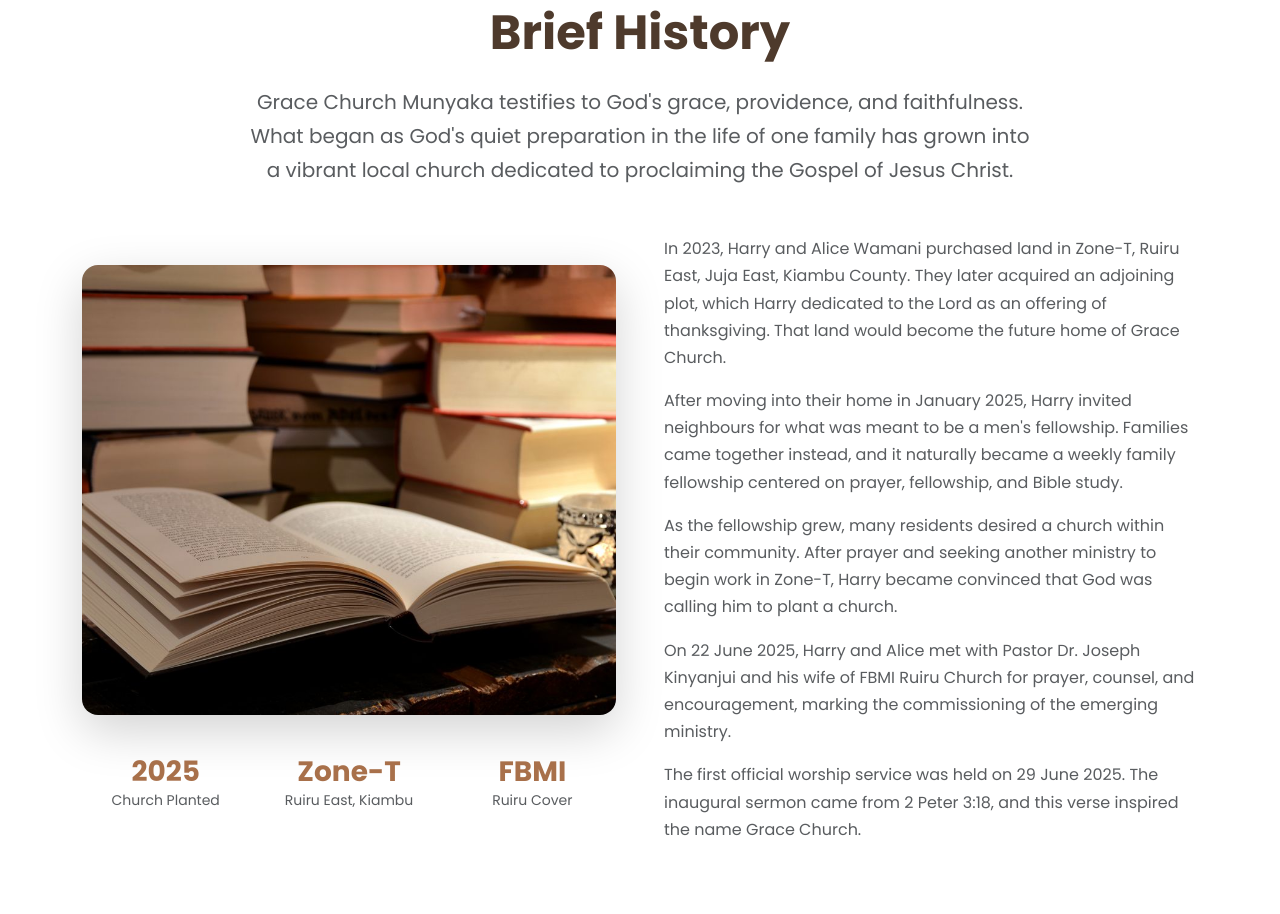
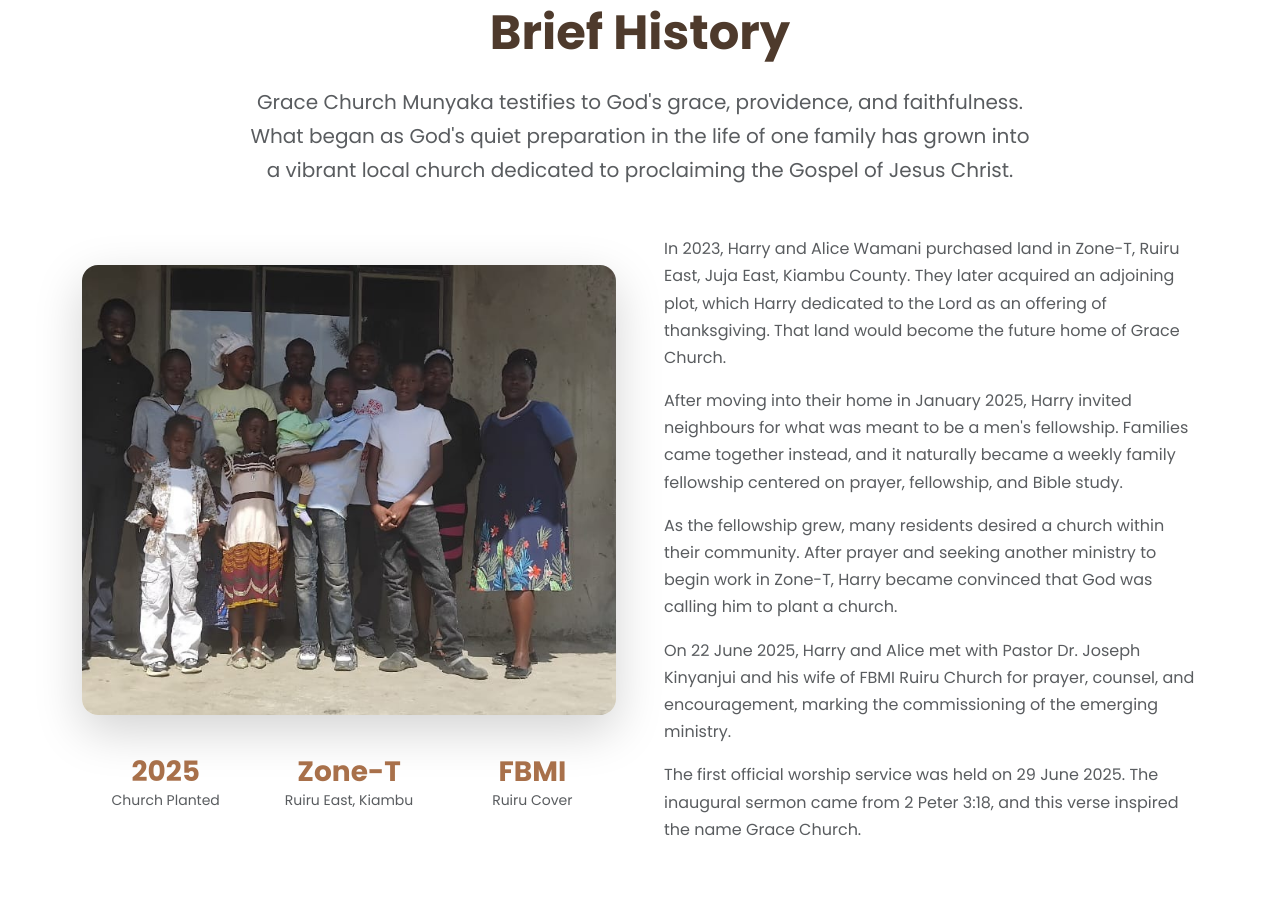
Before and after one commit to mbuguam443/grace-church, a Django app: page /about-us/ in a window 1280 px wide. Shown: the part 524-1438 px from the top of the page. Run offline with Django 4.2, Linux system fonts and the light colour scheme; data comes from the database, SQL or seed files in the repository.

Commit message:
About page: use provided about page image

```diff
--- a/templates/public/about.html
+++ b/templates/public/about.html
@@ -37,7 +37,7 @@
         <div class="row align-items-center g-5">
             <div class="col-lg-6">
                 <div class="rounded-4 overflow-hidden shadow-lg" style="height: 450px;">
-                    <img src="{% static 'img/hero-church.jpg' %}" alt="Grace Church Munyaka" class="w-100 h-100" style="object-fit: cover;">
+                    <img src="{% static 'img/about-page.jpeg' %}" alt="Grace Church Munyaka" class="w-100 h-100" style="object-fit: cover;">
                 </div>
                 <div class="row g-3 mt-4 text-center">
                     <div class="col-4">
```
Also changed, not shown: about page image.jpeg (added), static/img/about-page.jpeg (added).
